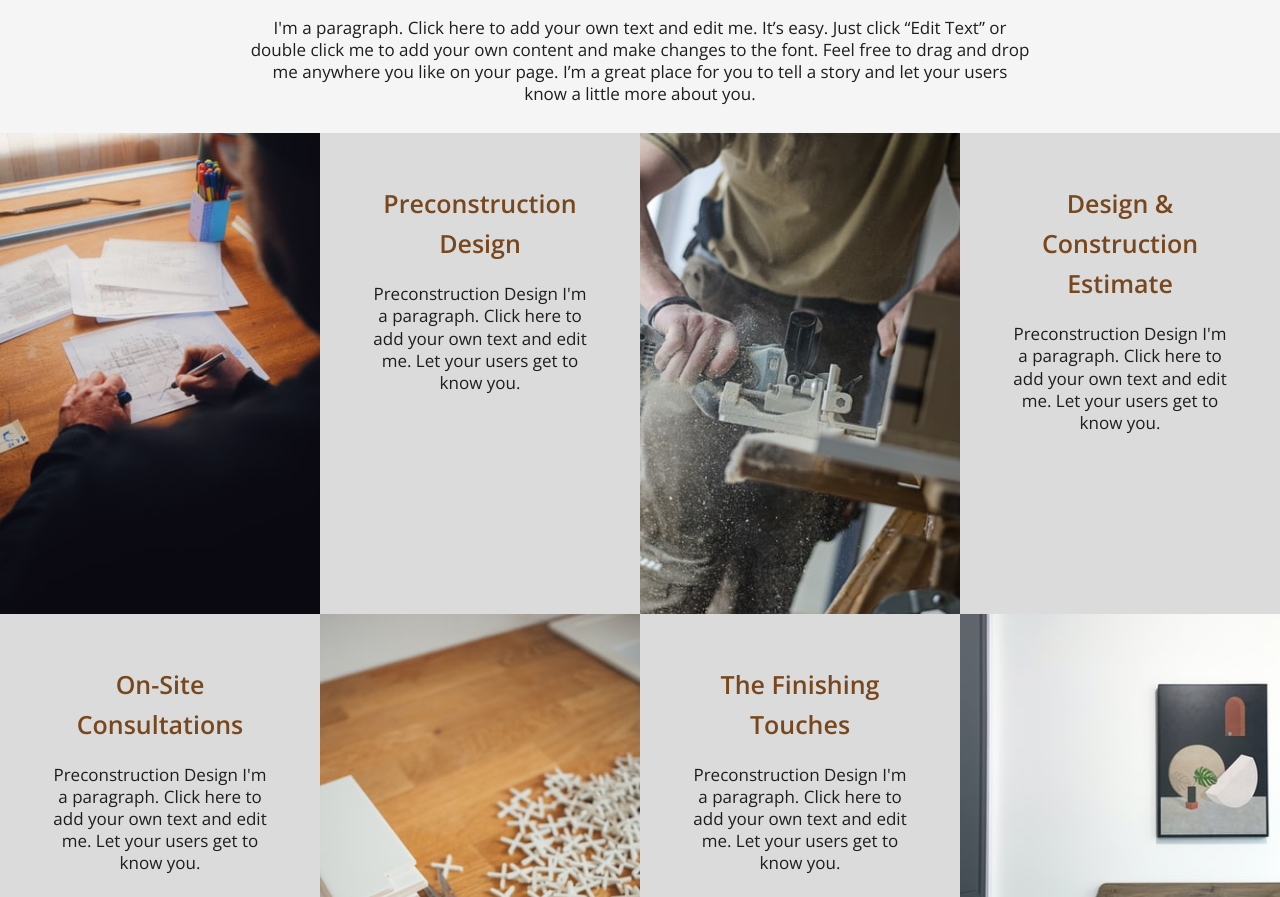
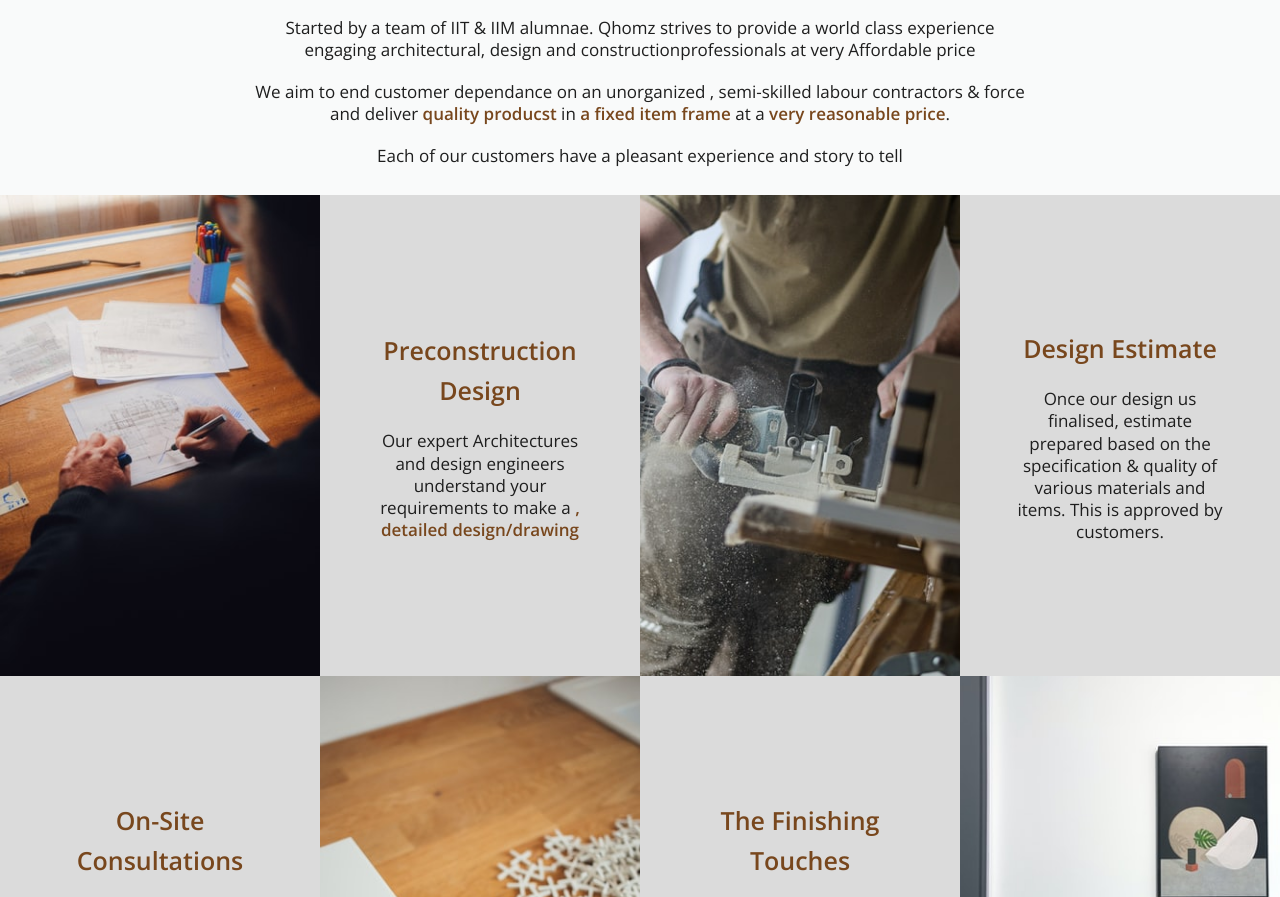
Before and after one commit to Priyaraj17/QHomz, a website: page about.html in a window 1280 px wide. Shown: the part 223-1120 px from the top of the page. Drawn offline with nearby package versions, Linux system fonts and the light colour scheme.

Commit message:
Correction made

```diff
--- a/about.html
+++ b/about.html
@@ -43,11 +43,18 @@
       <div class="about__container">
         <h2 class="heading__secondary">About QHomz</h2>
         <p class="paragraph">
-          I'm a paragraph. Click here to add your own text and edit me. It’s
-          easy. Just click “Edit Text” or double click me to add your own
-          content and make changes to the font. Feel free to drag and drop me
-          anywhere you like on your page. I’m a great place for you to tell a
-          story and let your users know a little more about you.
+          Started by a team of IIT & IIM alumnae. Qhomz strives to provide a
+          world class experience engaging architectural, design and
+          constructionprofessionals at very Affordable price
+        </p>
+        <p class="paragraph">
+          We aim to end customer dependance on an unorganized , semi-skilled
+          labour contractors & force and deliver
+          <span>quality producst</span> in <span>a fixed item frame</span> at a
+          <span>very reasonable price</span>.
+        </p>
+        <p class="paragraph">
+          Each of our customers have a pleasant experience and story to tell
         </p>
       </div>
     </section>
@@ -59,8 +66,8 @@
         <div class="gallery-element-2">
           <h3 class="heading__tertiary">Preconstruction Design</h3>
           <p class="paragraph">
-            Preconstruction Design I'm a paragraph. Click here to add your own
-            text and edit me. Let your users get to know you.
+            Our expert Architectures and design engineers understand your
+            requirements to make a <span>, detailed design/drawing</span>
           </p>
         </div>
       </div>
@@ -69,10 +76,11 @@
       </div>
       <div class="gallery-element gallery-element-4">
         <div class="gallery-element-2">
-          <h3 class="heading__tertiary">Design & Construction Estimate</h3>
+          <h3 class="heading__tertiary">Design Estimate</h3>
           <p class="paragraph">
-            Preconstruction Design I'm a paragraph. Click here to add your own
-            text and edit me. Let your users get to know you.
+            Once our design us finalised, estimate prepared based on the
+            specification & quality of various materials and items. This is
+            approved by customers.
           </p>
         </div>
       </div>
@@ -80,8 +88,8 @@
         <div class="gallery-element-2">
           <h3 class="heading__tertiary">On-Site Consultations</h3>
           <p class="paragraph">
-            Preconstruction Design I'm a paragraph. Click here to add your own
-            text and edit me. Let your users get to know you.
+            Our experts take care of the construction and supervisors to ensure
+            a fault-free construction. Quality in an ongoing process after all.
           </p>
         </div>
       </div>
@@ -92,8 +100,8 @@
         <div class="gallery-element-2">
           <h3 class="heading__tertiary">The Finishing Touches</h3>
           <p class="paragraph">
-            Preconstruction Design I'm a paragraph. Click here to add your own
-            text and edit me. Let your users get to know you.
+            Even after construction is over, An effective supervision ensures
+            omission of any defects, and suitable action taken to set at night.
           </p>
         </div>
       </div>
--- a/sass/_components.scss
+++ b/sass/_components.scss
@@ -76,6 +76,14 @@
     font-size: 2.5rem;
     color: inherit;
   }
+  &__features {
+    background-image: linear-gradient(to right, #050505, rgb(0, 10, 7));
+    -webkit-background-clip: text;
+    color: transparent;
+    display: inline-block;
+    font-size: 2.5rem;
+    font-weight: 700;
+  }
 }
 
 .btn {
@@ -129,6 +137,9 @@
   margin-top: -10rem;
   @media only screen and (max-width: $bp-smaller) {
     margin-top: 10rem;
+  }
+  &__subheading {
+    margin-top: 5rem;
   }
   &__container {
     display: flex;
@@ -252,6 +263,7 @@
   &-element {
     background-color: #dbdbdb;
     display: flex;
+    align-items: center;
     &-1 {
       width: 100%;
       height: 100%;
@@ -282,8 +294,9 @@
 }
 
 .services {
+  margin-top: 3rem;
   &__gallery {
-    margin-top: -10rem;
+    margin-top: -12rem;
     display: grid;
     //overflow: hidden;
     width: 80%;
--- a/sass/_layout.scss
+++ b/sass/_layout.scss
@@ -34,7 +34,8 @@
   font-family: "Open Sans", sans-serif;
   font-weight: 400;
   line-height: 1.6;
-  background-color: whitesmoke;
+  //background: transparent;
+  background-color: #f9fafa;
 }
 
 a {
@@ -44,3 +45,8 @@
 ul {
   list-style: none;
 }
+
+span {
+  font-weight: 700;
+  color: #78471d;
+}
```
Also changed, not shown: index.html (+8 -5 lines), services.html (+5 -1 lines), css/style.css.
